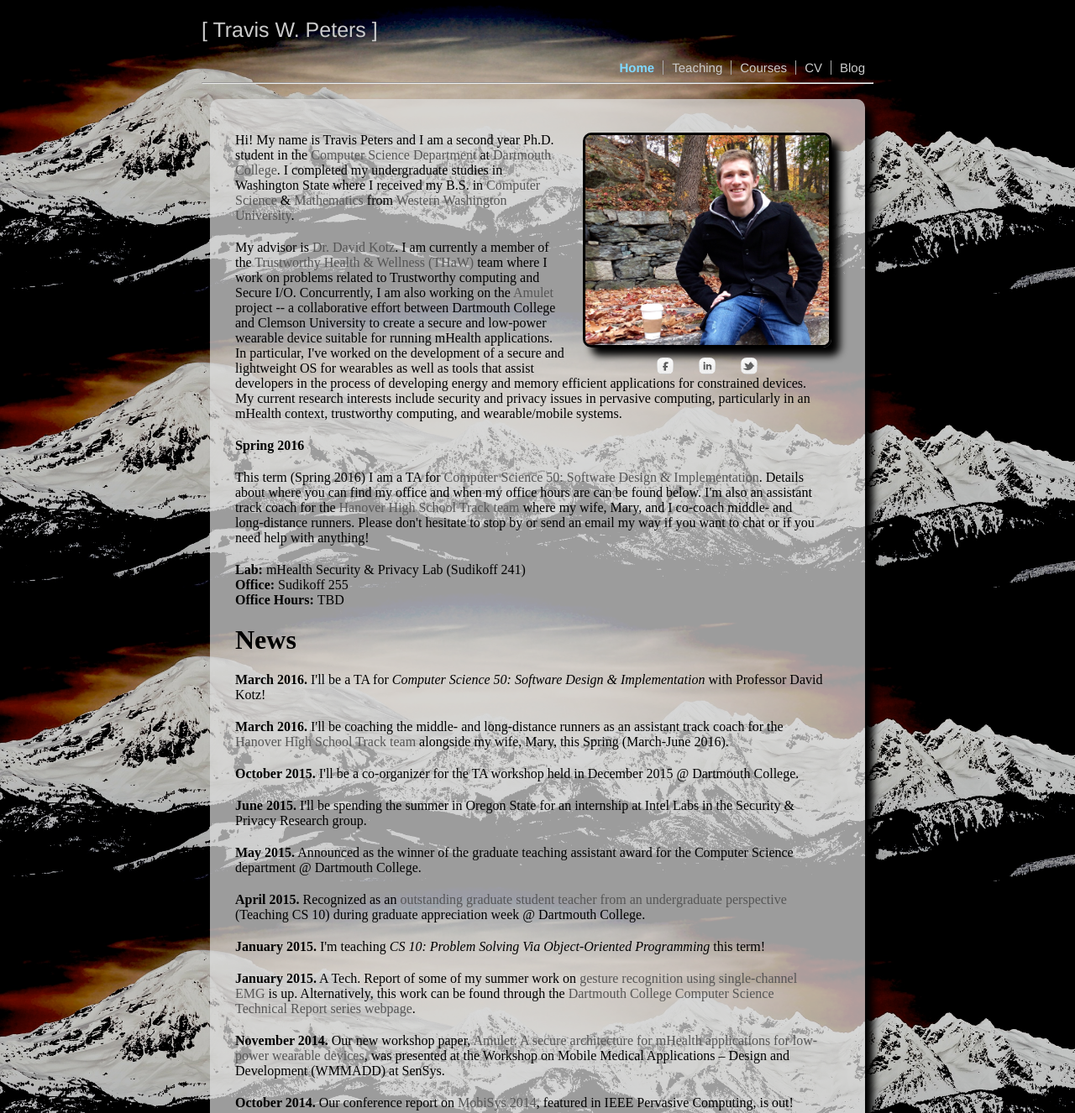
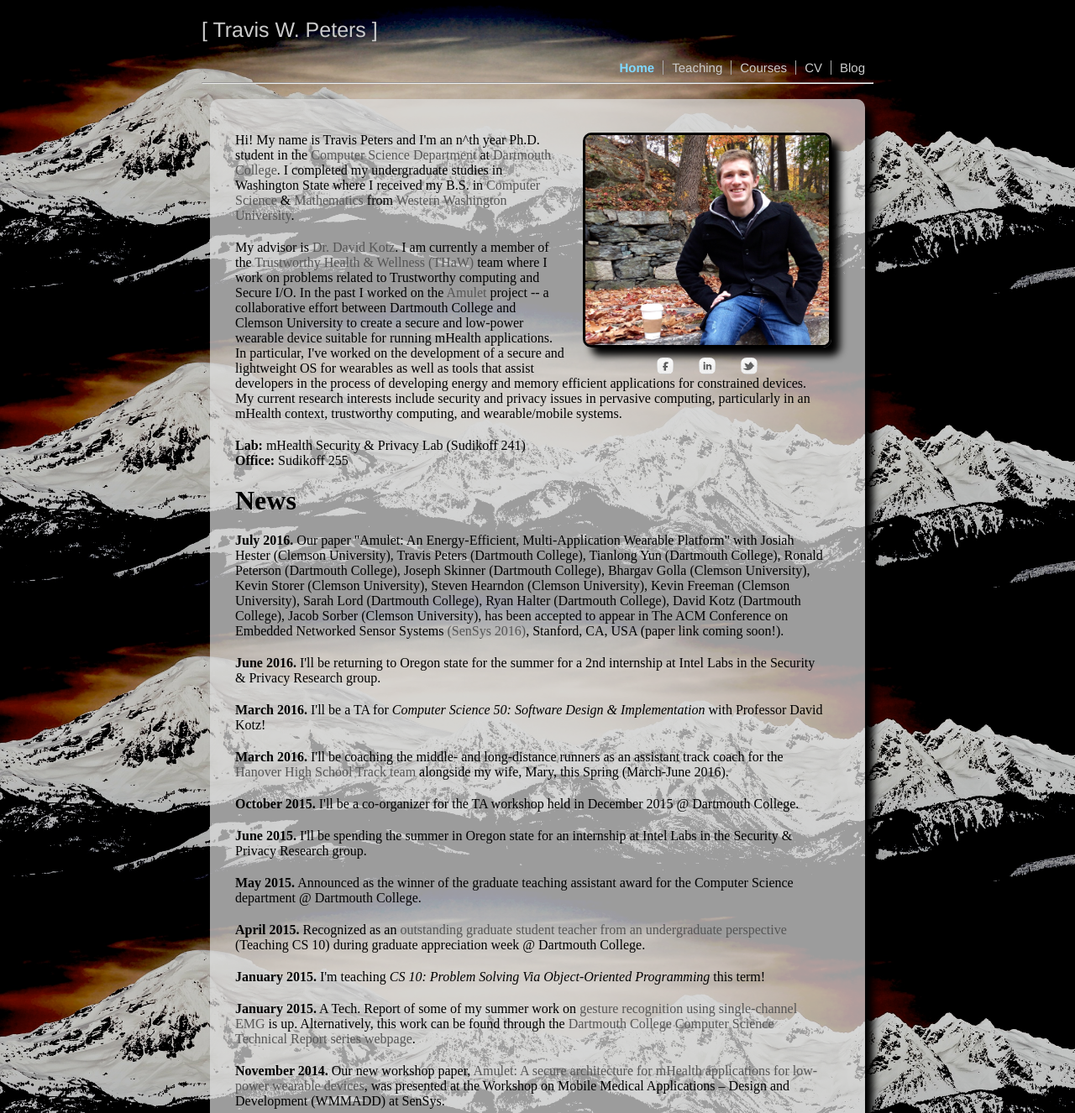
Before and after one commit to traviswp/public_html, a plain HTML site: page index.html in a window 1280 px wide. Shown: the top 1326 px of the page at 84% size. Drawn offline with nearby package versions, Linux system fonts and the light colour scheme.

Commit message:
adding news from summer

```diff
--- a/index.html
+++ b/index.html
@@ -56,12 +56,12 @@
             </figure>
 
             <p>
-            Hi! My name is Travis Peters and I am a second year Ph.D. student in the
+            Hi! My name is Travis Peters and I'm an n^th year Ph.D. student in the
             <a href="http://cs.dartmouth.edu/" target="_blank">Computer Science Department</a>
             at <a href="http://dartmouth.edu/" target="_blank">Dartmouth College</a>.
 
             I completed my undergraduate studies in Washington State where I received my B.S. in
-            <a href="http://www.cs.wwu.edu/" target="_blank">Computer Science</a> &amp
+            <a href="http://www.cs.wwu.edu/" target="_blank">Computer Science</a> &amp;
             <a href="http://www.wwu.edu/math/" target="_blank">Mathematics</a> from
             <a href="http://www.wwu.edu/" target="_blank">Western Washington University</a>.
             </p>
@@ -70,30 +70,28 @@
             My advisor is <a href="http://www.cs.dartmouth.edu/~dfk/" target="_blank">Dr. David Kotz</a>.
             I am currently a member of the <a href="http://thaw.org/" target="_blank">Trustworthy Health &amp; Wellness (THaW)</a> team where I work on problems related to Trustworthy computing and Secure I/O.
 
-            Concurrently, I am also working on the <a href="http://amulet-project.org/" target="_blank">Amulet</a> project -- a collaborative effort between Dartmouth College and Clemson University to create a secure and low-power wearable device suitable for running mHealth applications. In particular, I've worked on the development of a secure and lightweight OS for wearables as well as tools that assist developers in the process of developing energy and memory efficient applications for constrained devices. My current research interests include security and privacy issues in pervasive computing, particularly in an mHealth context, trustworthy computing, and wearable/mobile systems.
-            </p>
-
-            <p><b>Spring 2016</b></p>
-            <p>
-            This term (Spring 2016) I am a TA for <a href="http://www.cs.dartmouth.edu/~cs50/" target="_blank">Computer Science 50: Software Design &amp; Implementation</a>. Details about where you can find my office and when my office hours are can be found below. I'm also an assistant track coach for the <a href="http://www.hanovertrack.org" target="_blank">Hanover High School Track team</a> where my wife, Mary, and I co-coach middle- and long-distance runners. Please don't hesitate to stop by or send an email my way if you want to chat or if you need help with anything!
+            In the past I worked on the <a href="http://amulet-project.org/" target="_blank">Amulet</a> project -- a collaborative effort between Dartmouth College and Clemson University to create a secure and low-power wearable device suitable for running mHealth applications. In particular, I've worked on the development of a secure and lightweight OS for wearables as well as tools that assist developers in the process of developing energy and memory efficient applications for constrained devices. My current research interests include security and privacy issues in pervasive computing, particularly in an mHealth context, trustworthy computing, and wearable/mobile systems.
             </p>
 
             <p>
                 <b>Lab: </b>mHealth Security &amp; Privacy Lab (Sudikoff 241)
                 <br/>
                 <b>Office: </b>Sudikoff 255
-                <br/>
-                <b>Office Hours: </b> TBD
             </p>
 
             <h1 id="news">News</h1>
+
+                <p><b>July 2016.</b> Our paper "Amulet: An Energy-Efficient, Multi-Application Wearable Platform" with Josiah Hester (Clemson University), Travis Peters (Dartmouth College), Tianlong Yun (Dartmouth College), Ronald Peterson (Dartmouth College), Joseph Skinner (Dartmouth College), Bhargav Golla (Clemson University), Kevin Storer (Clemson University), Steven Hearndon (Clemson University), Kevin Freeman (Clemson University), Sarah Lord (Dartmouth College), Ryan Halter (Dartmouth College), David Kotz (Dartmouth College), Jacob Sorber (Clemson University), has been accepted to appear in The ACM Conference on Embedded Networked Sensor Systems <a href="http://sensys.acm.org/2016/program/" target="_blank">(SenSys 2016)</a>, Stanford, CA, USA (paper link coming soon!).</p>
+
+                <p><b>June 2016.</b> I'll be returning to Oregon state for the summer for a 2nd internship at Intel Labs in the Security &amp; Privacy Research group.</p>
+
                 <p><b>March 2016.</b> I'll be a TA for <i>Computer Science 50: Software Design &amp; Implementation</i> with Professor David Kotz!</p>
 
                 <p><b>March 2016.</b> I'll be coaching the middle- and long-distance runners as an assistant track coach for the <a href="http://www.hanovertrack.org/about.html" target="_blank">Hanover High School Track team</a> alongside my wife, Mary, this Spring (March-June 2016).</p>
 
                 <p><b>October 2015.</b> I'll be a co-organizer for the TA workshop held in December 2015 @ Dartmouth College.</p>
 
-                <p><b>June 2015.</b> I'll be spending the summer in Oregon State for an internship at Intel Labs in the Security & Privacy Research group.</p>
+                <p><b>June 2015.</b> I'll be spending the summer in Oregon state for an internship at Intel Labs in the Security &amp; Privacy Research group.</p>
 
                 <p><b>May 2015.</b> Announced as the winner of the graduate teaching assistant award for the Computer Science department @ Dartmouth College. <a href=""></a> </p>
 
@@ -127,7 +125,7 @@
 
     <!-- Footer -->
     <footer>
-        Copyright &copy; Travis W. Peters 2013. All Rights Reserved.
+        Copyright &copy; Travis W. Peters 2016. All Rights Reserved.
     </footer>
 
 </html>
```
